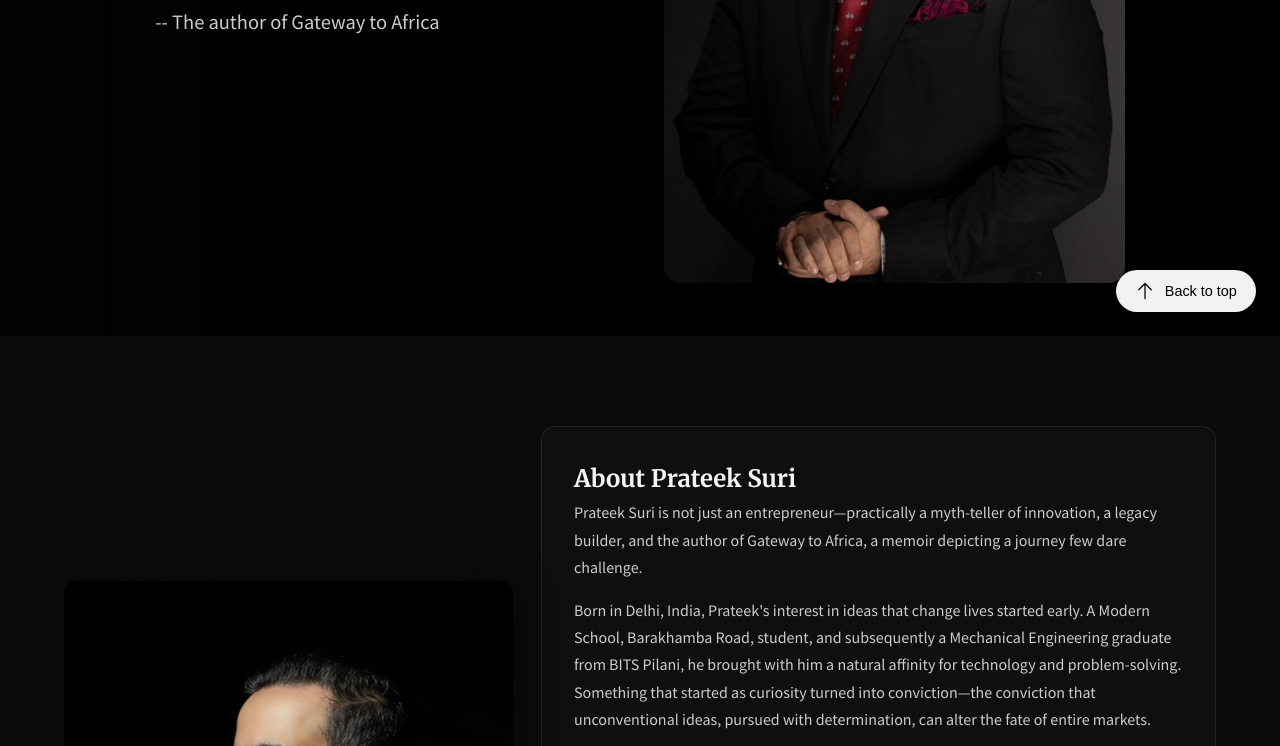
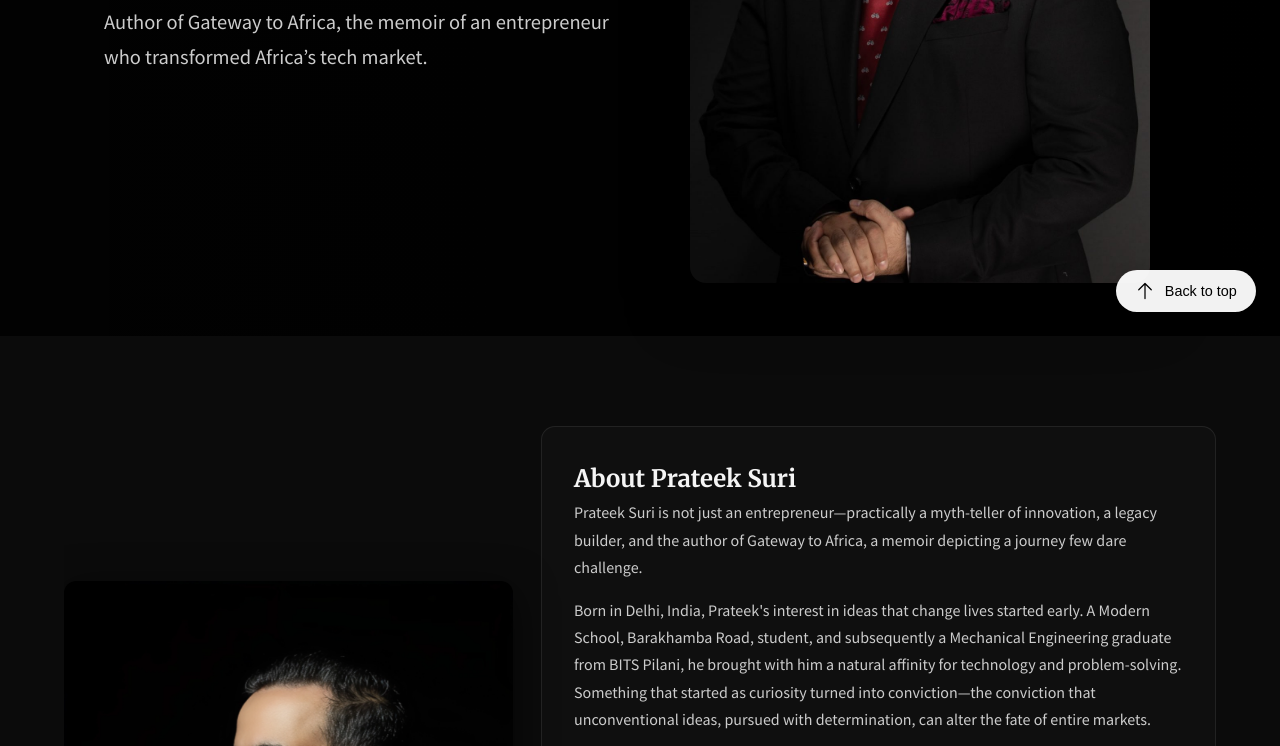
Before and after one commit to naveenbishwas/Prateek-suri, a plain HTML site: page index.html in a window 1280 px wide. Shown: the part 464-1210 px from the top of the page. Drawn offline with nearby package versions, Linux system fonts and the light colour scheme.

Commit message:
git push origin main

```diff
--- a/index.html
+++ b/index.html
@@ -49,7 +49,11 @@
       <div class="hero-content">
         <div class="hero-text" data-aos="fade-up" data-aos-delay="200">
           <h2>Prateek Suri</h2>
-          <p>-- The author of Gateway to Africa</p>
+          <p>
+            Founder of Maser Group, Leader of MDR Investments, and Author of
+            Gateway to Africa, the memoir of an entrepreneur who transformed
+            Africa’s tech market.
+          </p>
         </div>
 
         <div class="hero-image" data-aos="fade-left" data-aos-delay="400">
@@ -201,9 +205,8 @@
 
         <div class="book-content aos-init aos-animate" data-aos="fade-up">
           <h2 class="book-title">
-            About the Book — <em>Gateway to Africa</em>
+            <em>Gateway to Africa</em>
           </h2>
-          About the Book — <em>Gateway to Africa</em>
           <p>
             <em>Gateway to Africa</em> isn’t just a memoir; it’s like getting a
             front-row seat to the birth of a billion-dollar dream. In this
```
Also changed, not shown: 1 other file.
